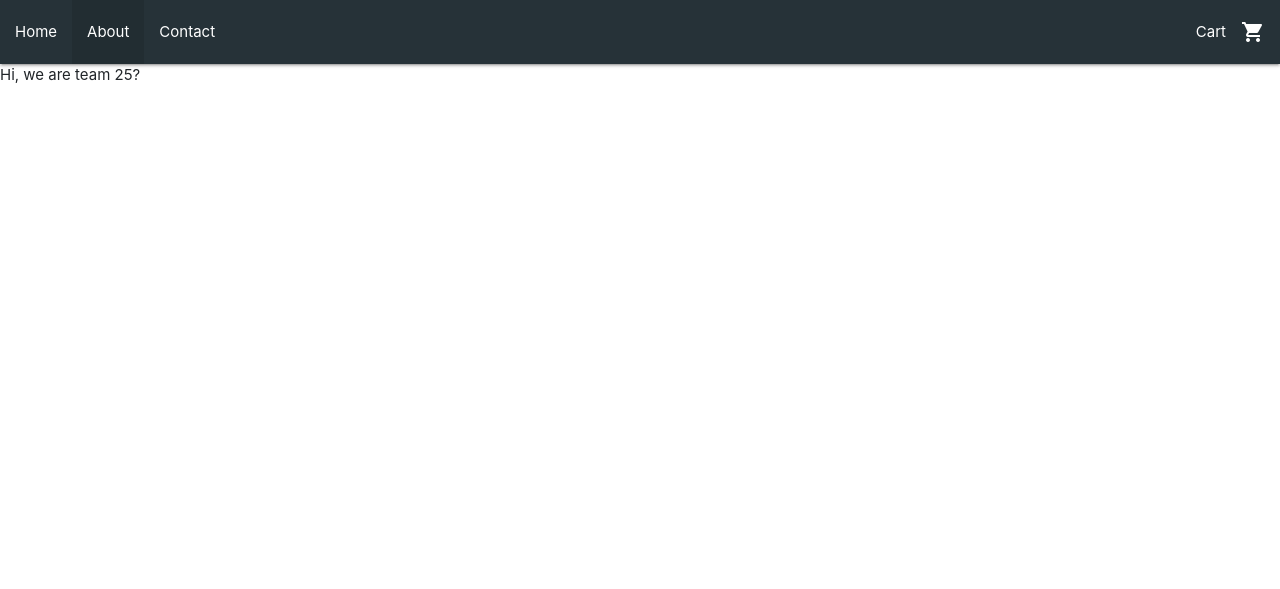
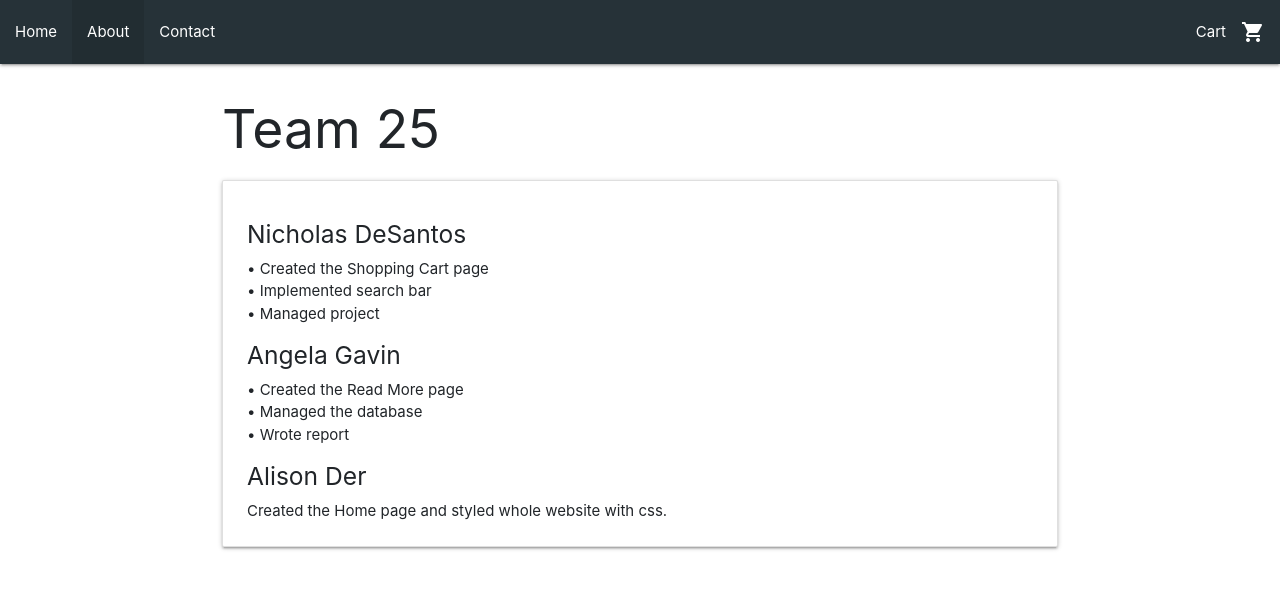
Before and after one commit to gelamari/cps630, a PHP site: page /about.php in a window 1280 px wide. Shown: the top 589 px of the page. Run offline with PHP 8.4, Linux system fonts and the light colour scheme; some libraries are stand-ins or nearby versions.

Commit message:
Modified about content

```diff
--- a/Project/about.php
+++ b/Project/about.php
@@ -9,8 +9,37 @@
     include 'assets/includes/nav.php';
     ?>
 
-    <div>
-        <p>Hi, we are team 25?</p>
-    </div>
-
+    <div class="container">
+    	<div class="col s12 m7">
+    		<h2 class="header">Team 25</h2>
+    		<div class="card horizontal">
+      			<!-- <div class="card-image">
+        			<img src="https://lorempixel.com/100/190/nature/6">
+      			</div> -->
+      			<div class="card-stacked">
+        			<div class="card-content">
+          				<h5>Nicholas DeSantos</h5>
+          				<ul>
+          					<li>• Created the Shopping Cart page</li>
+          					<li>• Implemented search bar</li>
+          					<li>• Managed project</li>
+          				</ul>
+          				<h5>Angela Gavin</h5>
+          				<ul>
+          					<li>• Created the Read More page</li>
+          					<li>• Managed the database</li>
+          					<li>• Wrote report</li>
+          				</ul>
+          				</p>
+          				<h5>Alison Der</h5>
+          				<p>Created the Home page and styled whole website with css.
+          				</p>
+        			</div>
+        			<!-- <div class="card-action">
+          				<a href="#">This is a link</a>
+        			</div> -->
+      			</div>
+    		</div>
+  		</div>
+	</div>
 <body>
```
